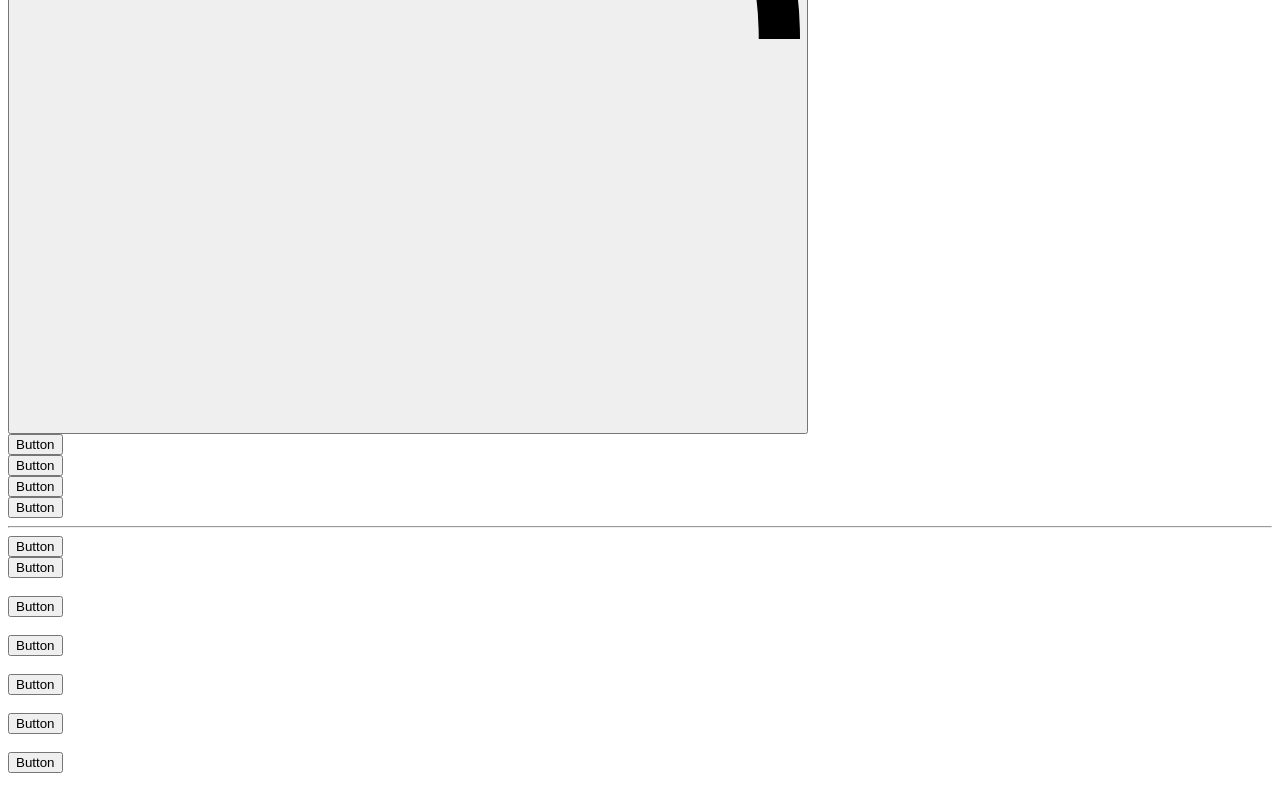
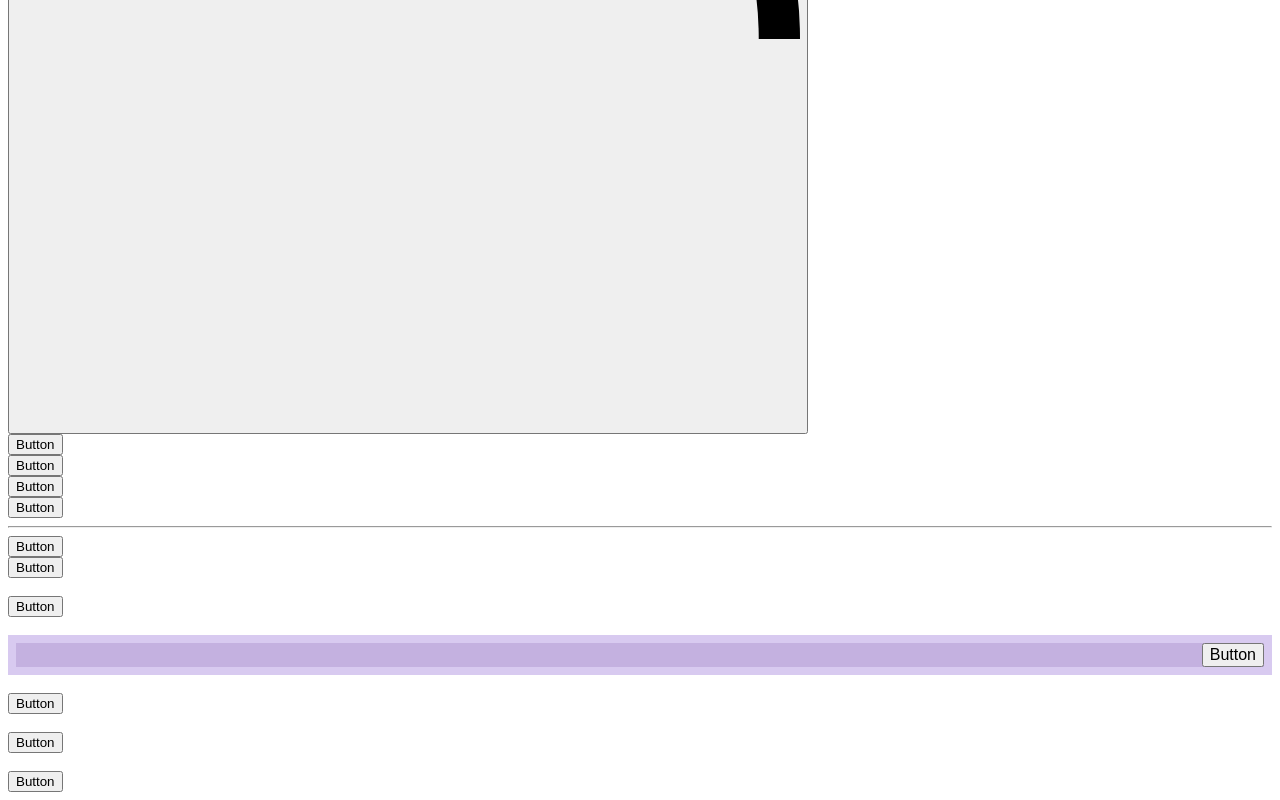
Before and after one commit to kreo/infinite-scale, a website: page index.html in a window 1280 px wide. Shown: the part 3783-4583 px from the top of the page. Drawn offline with Linux system fonts and the light colour scheme.

Commit message:
1 file modified

```diff
--- a/index.html
+++ b/index.html
@@ -269,10 +269,13 @@
 
          <br>
 
-         <div class="buttonCmp">
-          <button fh-scale="md">
+         <div fh-scale="lg" class="buttonCmp" style="background: hsla(261, 69%, 45%, 0.24);display: flex;justify-content: space-between;padding: 0.5em;">
+           <div style="text-align:right;background: #420c7121;margin: 0 0 auto auto;width: 100%;">
+          <button fh-scale="" style="
+ margin: auto;font-size: 1em;">
             <span class="text">Button</span>
           </button>
+          </div>
          </div>
 
          <br>
```
